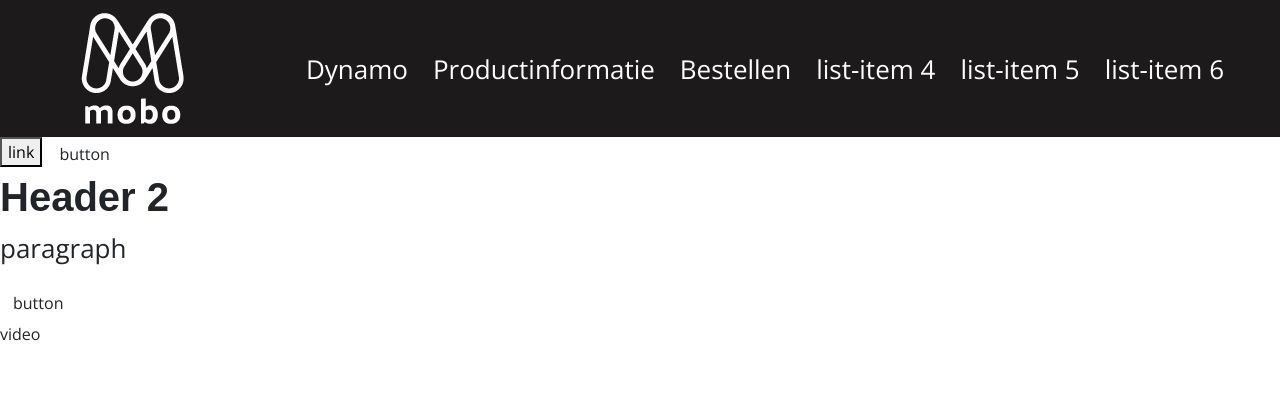
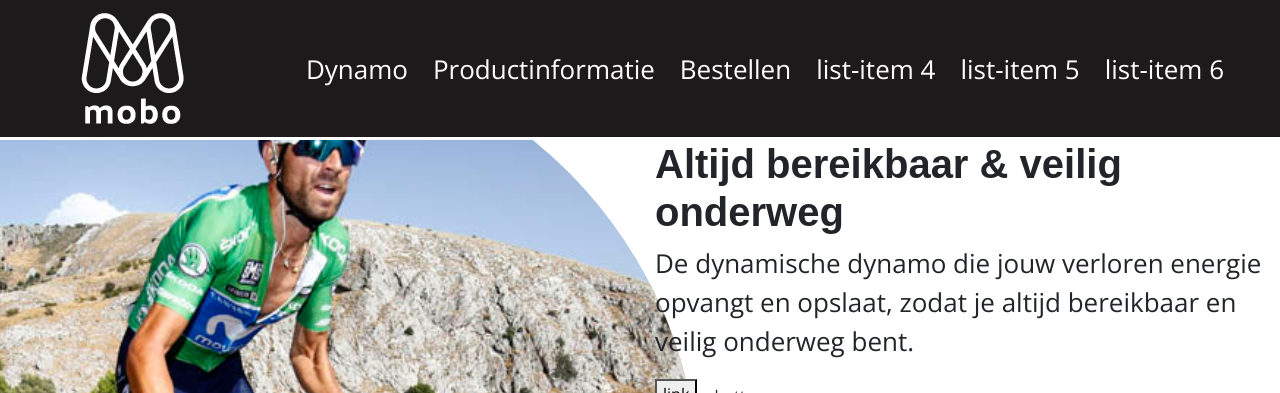
Before and after one commit to lennartkimmel/Mobo, a PHP site: page / in a window 1280 px wide. Shown: the top 393 px of the page. Run offline with PHP 8.4, Linux system fonts and the light colour scheme; style sheets or scripts are compiled from the project's sources; some libraries are stand-ins or nearby versions; some web fonts are replaced.

Commit message:
Building introduction section

```diff
--- a/source/app/index.html
+++ b/source/app/index.html
@@ -28,13 +28,37 @@
             </div>
         </nav>
 
-        <section id="introduction">
-            <div class="carousol">carousol</div>
-            <div class="wpr-content">
-                <h1>Header 1</h1>
-                <p>paragraph</p>
-                <button type="button" class="link">link</button>
-                <button type="button" class="btn">button</button>
+        <section id="introduction" class="introduction">
+            <div id="carouselExampleIndicators" class="carousel slide" data-ride="carousel" data-interval="false">
+                <ol class="carousel-indicators">
+                  <li data-target="#carouselExampleIndicators" data-slide-to="0" class="active"></li>
+                  <li data-target="#carouselExampleIndicators" data-slide-to="1"></li>
+                  <li data-target="#carouselExampleIndicators" data-slide-to="2"></li>
+                </ol>
+                <div class="carousel-inner">
+                    <div class="carousel-item active">
+                        <!-- <div class="container"> -->
+                            <div class="row">
+                                <div class="col-sm-12 col-md-12 col-lg-6 carousel-image">
+                                    <img src="img/cyclist1.jpg">
+                                </div>
+                                <div class="col-sm-12 col-md-12 col-lg-6">
+                                    <h2>Altijd bereikbaar & veilig onderweg</h2>
+                                    <p>De dynamische dynamo die jouw verloren energie opvangt en
+                                        opslaat, zodat je altijd bereikbaar en veilig onderweg bent.</p>
+                                    <button type="button" class="link">link</button>
+                                    <button type="button" class="btn">button</button>
+                                </div>
+                            </div>
+                        <!-- </div> -->
+                    </div>
+                  <div class="carousel-item">
+                    <img class="d-block w-100" src="..." alt="Second slide">
+                  </div>
+                  <div class="carousel-item">
+                    <img class="d-block w-100" src="..." alt="Third slide">
+                  </div>
+                </div>
             </div>
         </section>
 
--- a/source/app/js/app.js
+++ b/source/app/js/app.js
@@ -16,7 +16,7 @@
     }
 }
 
-window.onscroll = function() {scrollFunction()};
+window.onscroll = function() {scrollFunction();};
 
 function scrollFunction() {
   if (document.body.scrollTop > 80 || document.documentElement.scrollTop > 80) {
--- a/source/app/scss/pages/_home.scss
+++ b/source/app/scss/pages/_home.scss
@@ -1,3 +1,19 @@
+.introduction{
+    margin-top: 140px;
+    height:800px;
+    .carousel-image{
+        display: block;
+        img{
+            height: 900px;
+            width:900px;
+            margin: -100px auto 0 -200px;
+            object-fit: cover;
+            border-radius: 50%;
+        }
+    }
+}
+
+
 .hover-image{
     margin-top: 50px;
     .image-section{
```
Also changed, not shown: source/dist/index.html (+31 -7 lines), source/app/css/main.css, source/app/img/cyclist1.jpg (added), source/dist/css/main.min.css, source/dist/img/cyclist1.jpg (added).
